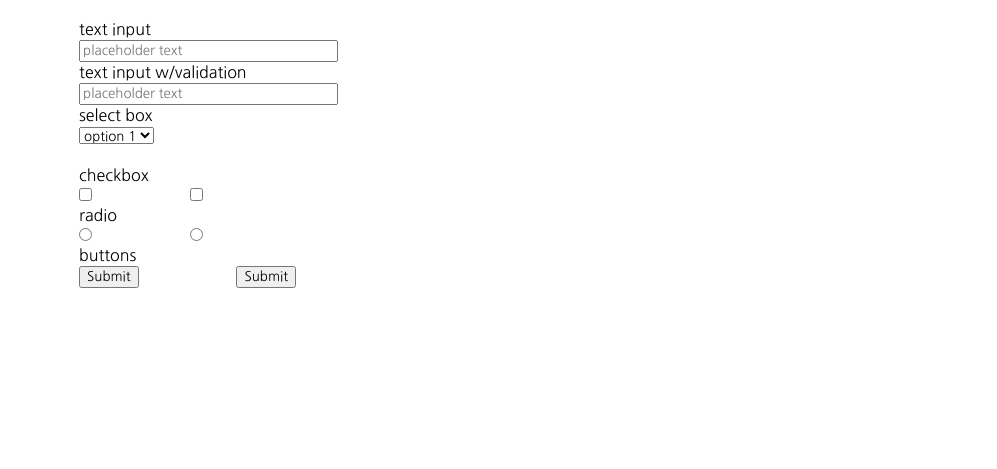
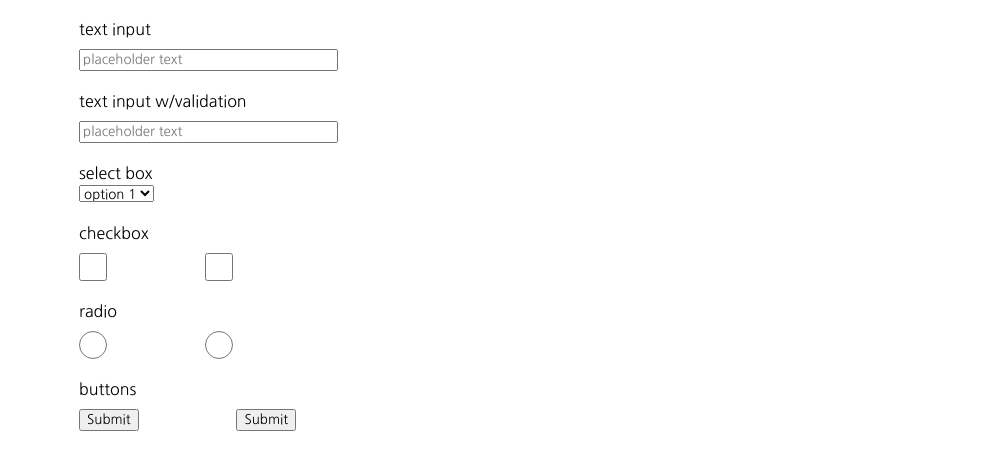
Before and after one commit to hjmendoza/ui-challenge-2, a plain HTML site: page index.html in a window 1280 px wide. Shown: the part 67-536 px from the top of the page, without its empty margins (141-1138 px from the left). Drawn offline with Linux system fonts and the light colour scheme.

Commit message:
added sprite img - though not functional.

```diff
--- a/index.html
+++ b/index.html
@@ -30,9 +30,9 @@
   <input type="checkbox" class="checkbox1">
   <input type="checkbox" class="checkbox2"><br>
 
-  <label>radio</label><br>
-  <input type="radio" class="radio1">
-  <input type="radio" class="radio2"><br>
+  <label class="radio">radio</label><br>
+  <input type="radio" class="radio">
+  <input type="radio" class="radio"><br>
 
   <label>buttons</label><br>
   <input type="submit" class="submit1">
--- a/style.css
+++ b/style.css
@@ -8,30 +8,39 @@ h1{
   border-bottom: solid;
 }
 
-#sprite {
-	background: url('./imgs/form-elements-sprite.png') no-repeat;
-	width: 100px;
-    height: 100px;
-    background-color: aqua;
-}
-
-#home {
-    width: 100px;
-    height: 100px;
-    background: url('./imgs/form-elements-sprite.png') 100 100;
-}
-/* input{
+input{
   margin-top: 10px;
   margin-bottom: 20px;
 }
 
-.textinput, .validatedtext, .selectbox, .checkbox1, .checkbox2, .radio1, .radio2, .submit1, .submit2{
-  background-image: url('https://raw.githubusercontent.com/codefellows-seattle-301n10/ui-challenge-2/master/sprites/form-elements-sprite.png');
-  background-repeat: no-repeat;
+input[type=checkbox]{
+  display:none;
 }
 
-.checkbox1 {
-	background: url('https://raw.githubusercontent.com/codefellows-seattle-301n10/ui-challenge-2/master/sprites/form-elements-sprite.png') no-repeat 0 0;
-	width: 100px;
-	height: 100px;
-} */
+input[type=radio]{
+  display: none;
+}
+
+input[type=radio]{
+  display:inline-block;
+  cursor: pointer;
+  outline: 0;
+  width: 28px;
+  height: 28px;
+  background-image: url(imgs/form-elements-sprite.png);
+  background-repeat: no-repeat;
+  background-position: 0 0;
+  text-indent: -99999px;
+}
+
+input[type=checkbox]{
+  display:inline-block;
+  cursor: pointer;
+  outline: 0;
+  width: 28px;
+  height: 28px;
+  background-image: url(imgs/form-elements-sprite.png);
+  background-repeat: no-repeat;
+  background-position: 0 0;
+  text-indent: -99999px;
+}
```
